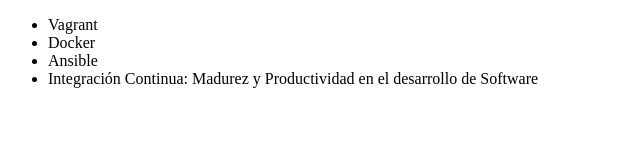
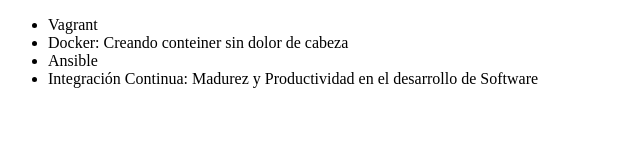
Before and after one commit to JEOrellano/alura-git, a plain HTML site: page index.html in a window 1280 px wide. Shown: the whole page, without its empty margins (0-640 px from the left). Drawn offline with Linux system fonts and the light colour scheme.

Commit message:
Corrijiendo el nombre del curso de Docker

```diff
--- a/index.html
+++ b/index.html
@@ -6,10 +6,10 @@
 </head>
 <body>
      <ul>
-         <li> Vagrant </li>
-         <li> Docker </li>
-         <li> Ansible </li>
-         <li> Integración Continua: Madurez y Productividad en el desarrollo de Software </li>
+         <li>Vagrant</li>
+         <li>Docker: Creando conteiner sin dolor de cabeza</li>
+         <li>Ansible</li>
+         <li>Integración Continua: Madurez y Productividad en el desarrollo de Software</li>
      </ul>
 </body>
 </html>
```
